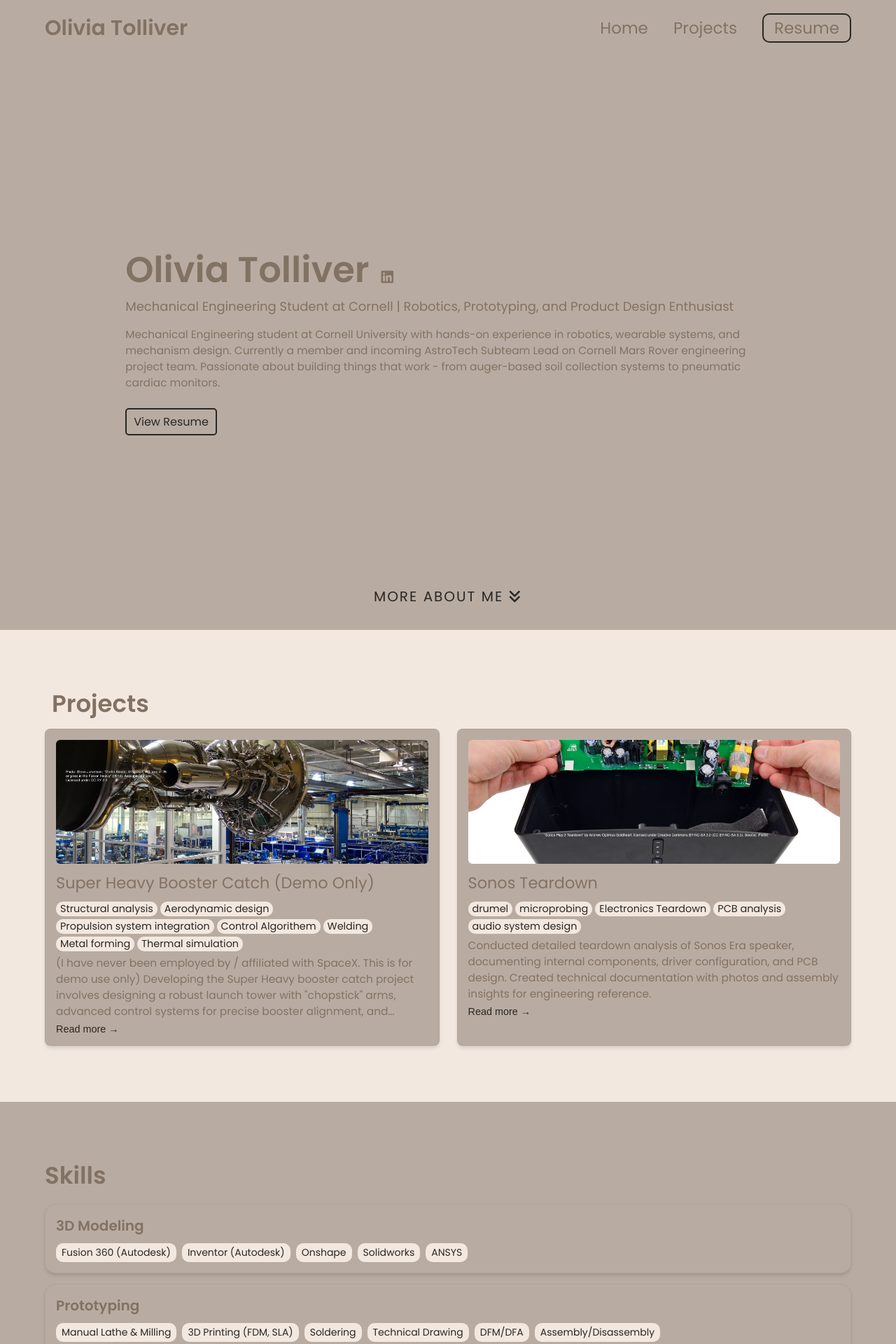
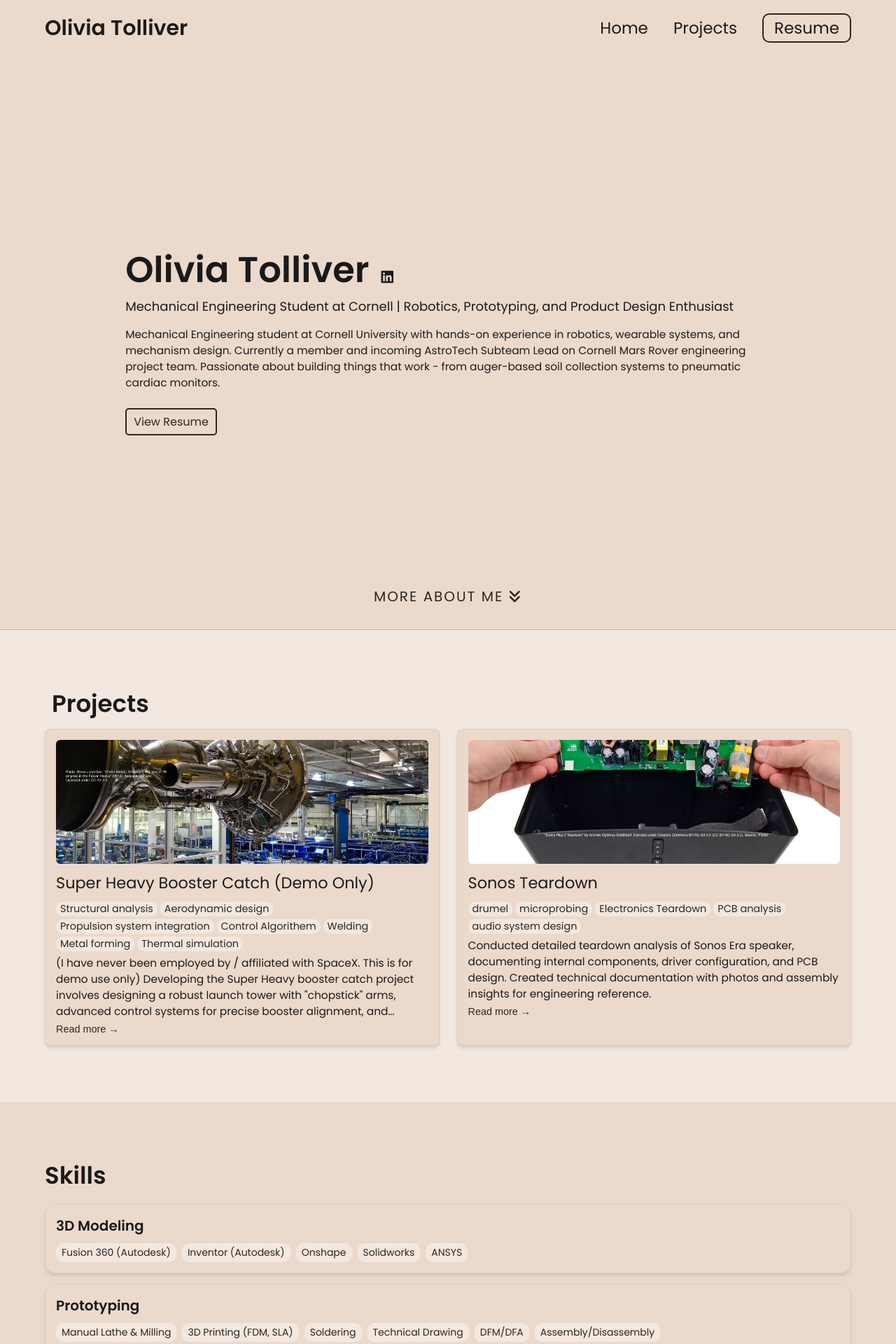
Before and after one commit to oliviatolliver/oliviatolliver.github.io, a Jekyll site: the page built from index.html, in a window 1280 px wide. Shown: the top 1920 px of the page at 70% size. Built offline with Jekyll 4.4.1, drawn with Linux system fonts in a browser that asks for light colours.

Commit message:
reverting previous color change

```diff
--- a/_config.yml
+++ b/_config.yml
@@ -82,11 +82,11 @@
 
 # Active theme (Updatethis to switch themes). Make sure to keep the indentation the same.
 colors:
-  text: "#827263"
+  text: "#1a1a1a"
   border: "#c5b2a3"
   link: "#2b2623"
   highlight: "#2b2623"
-  background: "#b8aca2"
+  background: "#ebd9cc"
   light_background: "#f3e8e0"
 
 #colors:
```
